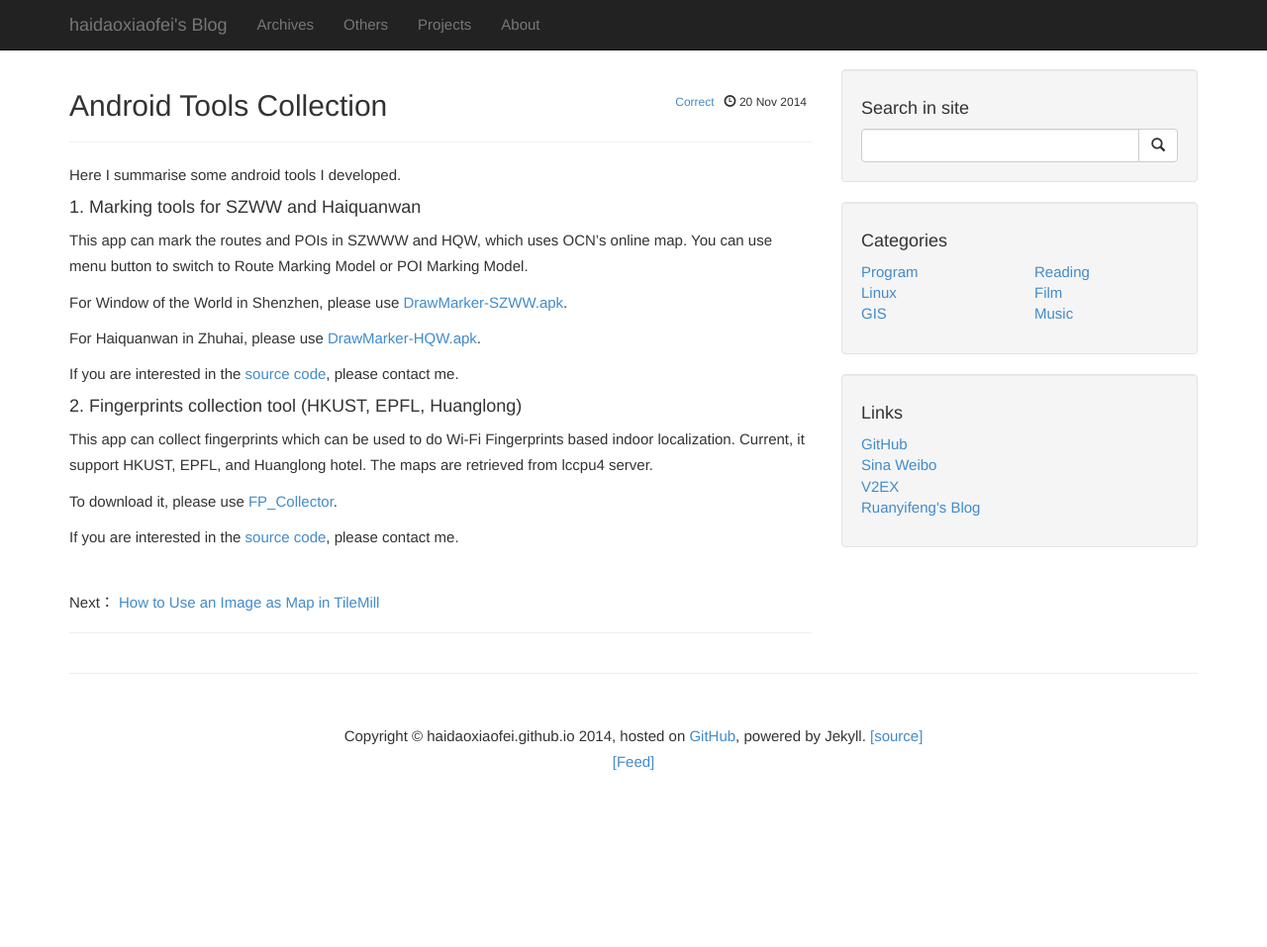
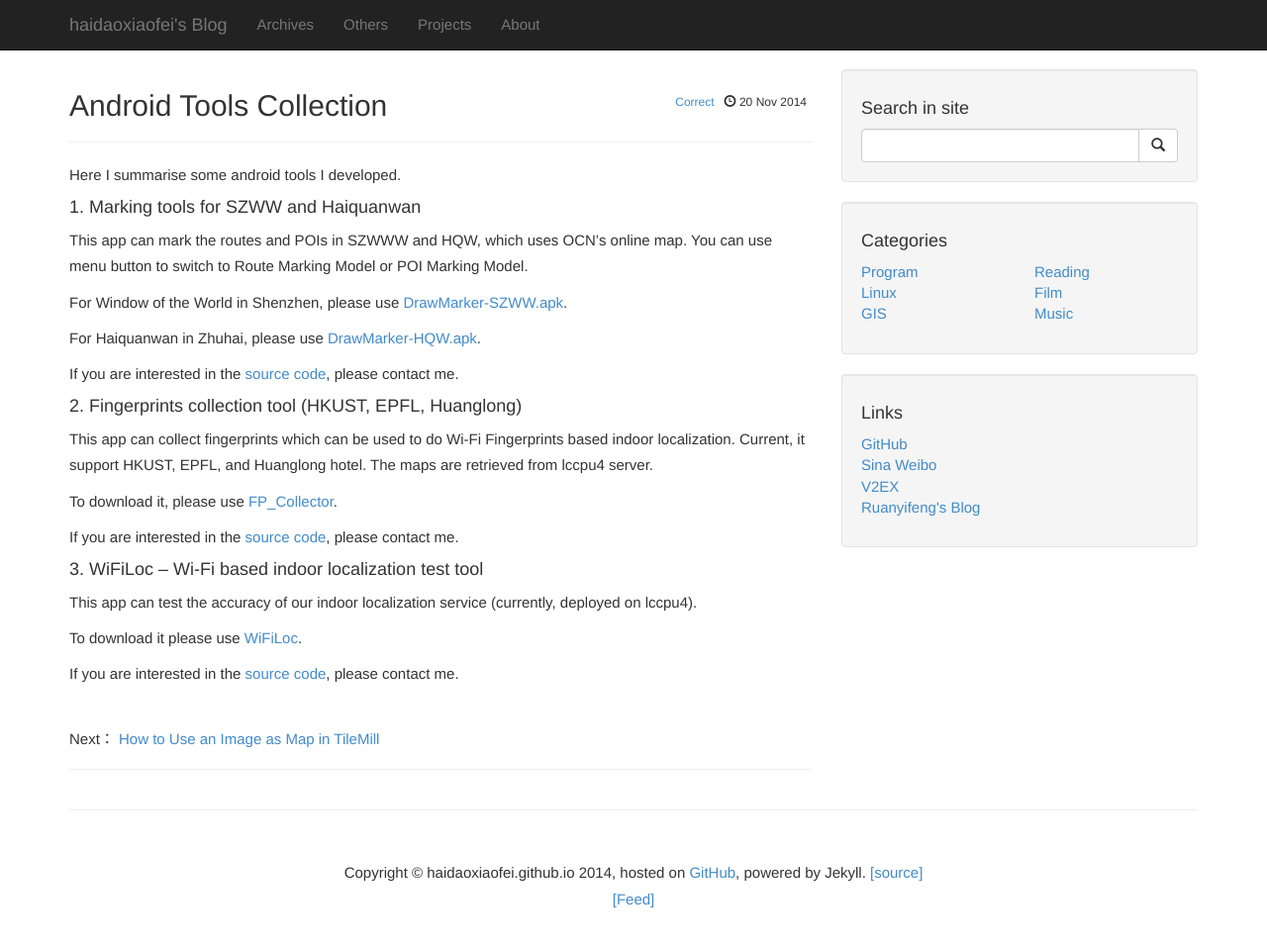
Before and after one commit to haidaoxiaofei/haidaoxiaofei.github.io, a Jekyll site: the page built from _posts/2014-11-20-android-tools-collection.md, in a window 1280 px wide and 982 px high. Shown: the top 957 px of the window at 99% size. Built offline with Jekyll 4.4.1, drawn with Linux system fonts in a browser that asks for light colours; Markdown is read by kramdown in place of the engine named in the settings; comment, search, counter and statistics services are not loaded.

Commit message:
add WiFiLoc

```diff
--- a/_posts/2014-11-20-android-tools-collection.md
+++ b/_posts/2014-11-20-android-tools-collection.md
@@ -24,3 +24,11 @@ This app can collect fingerprints which can be used to do Wi-Fi Fingerprints bas
 To download it, please use [FP_Collector](http://haidaoxiaofei.me/d/FP_Collector.apk).
 
 If you are interested in the [source code](https://bitbucket.org/haidaoxiaofei/markerdraw), please contact me.
+
+####3. WiFiLoc -- Wi-Fi based indoor localization test tool
+
+This app can test the accuracy of our indoor localization service (currently, deployed on lccpu4).
+
+To download it please use [WiFiLoc](http://haidaoxiaofei.me/d/WiFiLoc.apk).
+
+If you are interested in the [source code](https://bitbucket.org/haidaoxiaofei/wifilocalization), please contact me.
```
Also changed, not shown: 1 other file.
